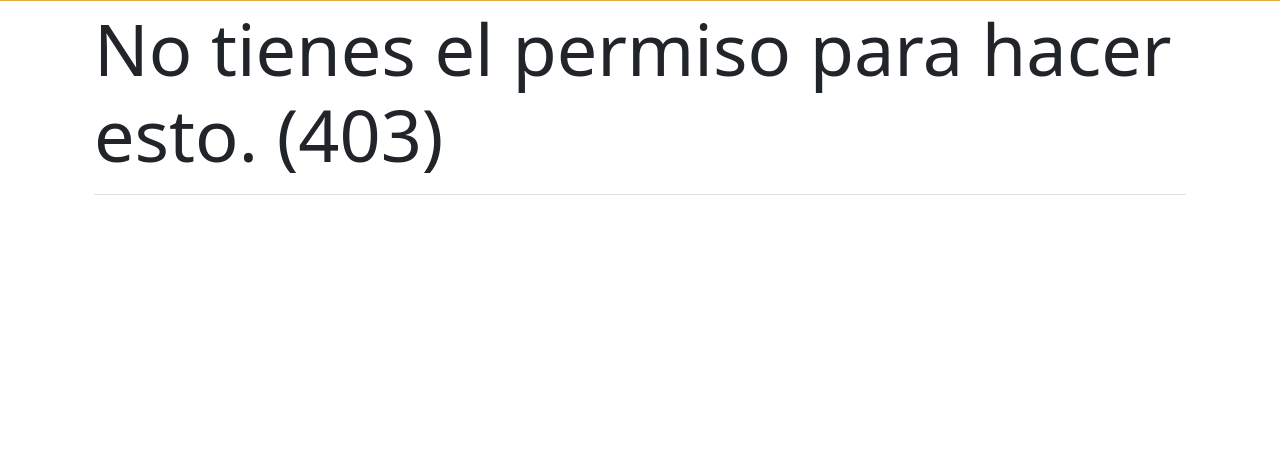
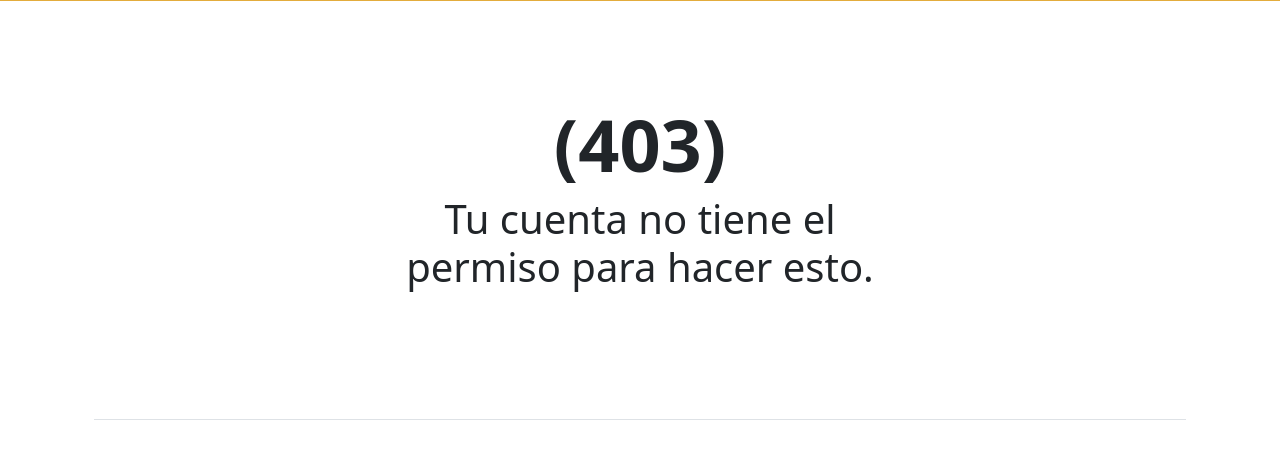
Before and after one commit to LuisMtzGarcia/Grocery_Shopping_Registry, a Django app: template templates/403.html in a window 1280 px wide. Shown: the part 55-514 px from the top of the page. Run offline with Django 4.2, Linux system fonts and the light colour scheme; the template is opened without the code that fills it, so the values that code supplies are empty; some libraries are stand-ins or nearby versions.

Commit message:
Styled 403 error page.

```diff
--- a/templates/403.html
+++ b/templates/403.html
@@ -1,7 +1,14 @@
 {% extends 'shopping_registry/base.html' %}
 
 {% block page_header %}
-    <h2 class="display-2">
-        No tienes el permiso para hacer esto. (403)
-    </h2>
+<div class="px-4 py-5 my-5 text-center">
+    <h1 class="display-2 fw-bold">
+        (403)
+    </h1>
+    <div class="col-lg-6 mx-auto">
+        <p class="display-6 lead mb-4">
+            Tu cuenta no tiene el permiso para hacer esto.
+        </p>
+    </div>
+</div>
 {% endblock page_header %}
```
